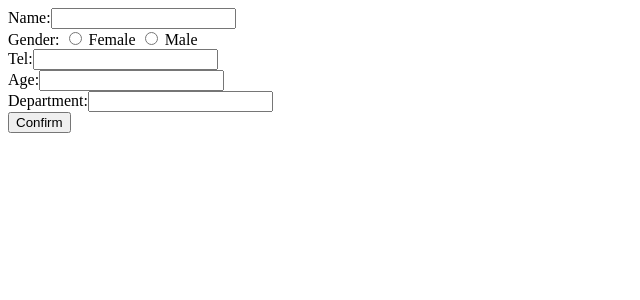
After one commit to Anikund/J2EEProject1, a Spring app: template src/main/resources/templates/UpdateEmployee.html in a window 1280 px wide. The commit adds this page. Shown: the top 300 px of the page, without its empty margins (0-640 px from the left). Run offline with Thymeleaf, Linux system fonts and the light colour scheme; the template is opened without the code that fills it, so the values that code supplies are empty; some of the project's set-up classes (security, data sources, template engines, error pages and the like) are left out, and stand-ins take their place.

Commit message:
Updates of employee completes

```diff
--- a/src/main/resources/templates/EmployeeManagement.html
+++ b/src/main/resources/templates/EmployeeManagement.html
@@ -24,8 +24,6 @@
                     <td th:text="${employee.currentCompany}">currentCompany</td>
                     <td>
                         <table border="3">
-                            <tr><td><a th:href="@{/test}">Update</a></td></tr>
-                            <tr><td><a th:href="@{/test}">Delete</a></td></tr>
                             <tr><td>
                                 <form th:action="@{/employee/experience}"  method="post" th:object="${employee}">
                                 <input type="hidden" th:value="${employee.id}" th:name="selectedId">
--- a/src/main/resources/templates/MyEmployeeManagement.html
+++ b/src/main/resources/templates/MyEmployeeManagement.html
@@ -28,7 +28,7 @@
                 <td>
                     <table border="3">
                         <tr><td>
-                            <form th:action="@{/employee/manage/mine/update}"  method="post" th:object="${employee}">
+                            <form th:action="@{/employee/manage/mine/updating}"  method="post" th:object="${employee}">
                                 <input type="hidden" th:value="${employee.id}" th:name="selectedId">
                                 <input type="submit" value="Update">
                             </form>
--- /dev/null
+++ b/src/main/resources/templates/UpdateEmployee.html
@@ -0,0 +1,57 @@
+<!DOCTYPE html>
+<html lang="en" xmlns="http://www.w3.org/1999/xhtml" xmlns:th="http://www.thymeleaf.org">
+<head>
+    <meta charset="UTF-8">
+    <title>Title</title>
+</head>
+<body>
+<form th:action="@{/employee/update}" th:object="${employee}" method="post">
+  <input type="hidden" th:value="*{id}" th:field="*{id}">
+  <div class="nameInput">
+    Name:<input type="text" th:value="*{name}" th:field="*{name}"  name="name"/><br/>
+    <span class="validation" th:if="${#fields.hasErrors('name')}"
+          th:errors="*{name}">Error!</span>
+  </div>
+
+  <div class="genderRadioBoxes">
+    Gender:
+    <input type="radio" name="gender" id="Female" value="Female" th:checked="*{gender} eq 'Female'"/>
+
+    <label for="Female">Female</label>
+    <input type="radio" name="gender" id="Male" value="Male" th:checked="*{gender} eq 'Male'"/>
+    <label for="Male">Male</label>
+  </div>
+
+  <div class="telInput">
+    Tel:<input type="tel" name="tel" th:value="*{tel}" th:field="*{tel}"/>
+    <br/>
+    <span class="validation" th:if="${#fields.hasErrors('tel')}"
+          th:errors="*{tel}">Error!</span>
+  </div>
+
+  <div class="ageInput">
+    Age:<input type="text" name="age" th:value="*{age}" th:field="*{age}"/>
+    <br/>
+    <span class="validation" th:if="${#fields.hasErrors('age')}"
+          th:errors="*{age}">Age error!</span>
+  </div>
+
+  <div class="departmentInput">
+    Department:<input type="text" name="department" th:value="*{department}" th:field="*{department}"/>
+    <br/>
+    <span class="validation" th:if="${#fields.hasErrors('department')}"
+          th:errors="*{department}">Error!</span>
+  </div>
+  <!--
+  <div class="currentCompany">
+      Company:<input type="text" name="currentCompany" th:field="*{currentCompany}"/>
+      <br/>
+      <span class="validation" th:if="${#fields.hasErrors('currentCompany')}"
+            th:errors="*{currentCompany}">Error!</span>
+  </div>
+  -->
+
+  <input type="submit" value="Confirm"/>
+</form>
+</body>
+</html>
```
Also changed, not shown: src/main/java/admin/controller/EmployeeController.java (+27 -1 lines).
